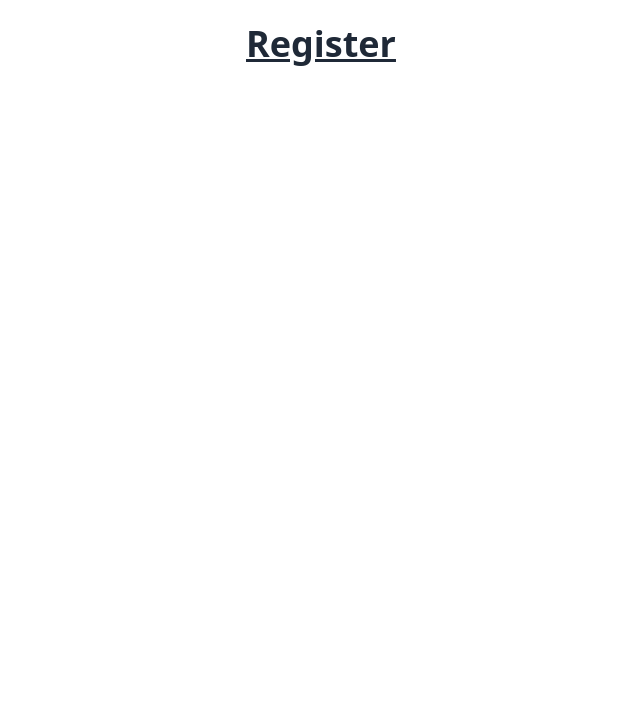
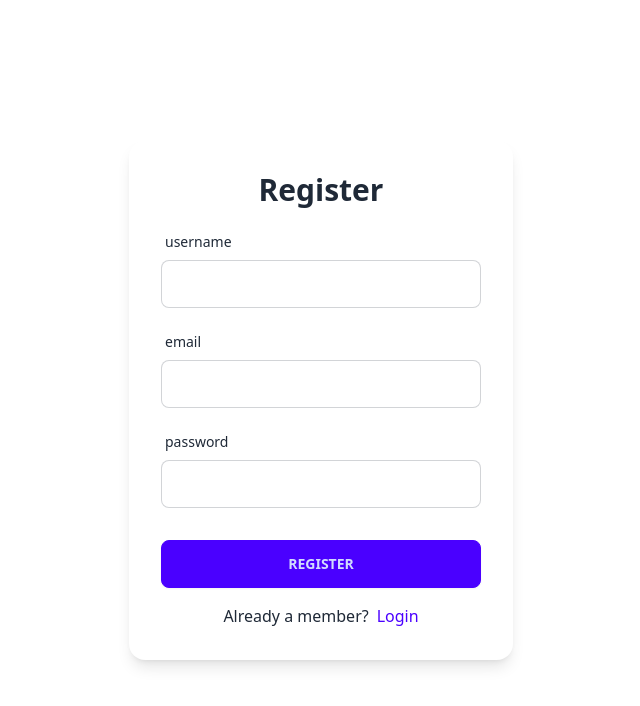
Before and after one commit to pktcodes/comfy-store-react-project-v2, a React (Vite) app: page /register in a window 1280 px wide. Shown: the top 706 px of the page, without its empty margins (319-959 px from the left). Built offline with nearby package versions, Linux system fonts and the light colour scheme.

Commit message:
Register Page

```diff
--- a/src/pages/Register.jsx
+++ b/src/pages/Register.jsx
@@ -1,6 +1,34 @@
+import { Form, Link } from "react-router-dom";
+
+import { FormInput, SubmitButton } from "../components";
+
 const Register = () => {
   return (
-    <div className="p-6 font-bold text-center underline text-4xl">Register</div>
+    <section className="grid h-screen place-items-center">
+      <Form
+        method="POST"
+        className="card  w-96 gap-y-4 bg-base-100 p-8 shadow-lg"
+      >
+        <h4 className="text-center text-3xl font-bold">Register</h4>
+        <FormInput label="username" type="text" name="username" />
+        <FormInput label="email" type="email" name="email" />
+        <FormInput label="password" type="password" name="password" />
+        <div className="mt-4">
+          <SubmitButton text="register" />
+        </div>
+        <p className=" text-center">
+          Already a member?
+          <span className="ml-2">
+            <Link
+              to="/login"
+              className="link-hover link capitalize text-primary"
+            >
+              login
+            </Link>
+          </span>
+        </p>
+      </Form>
+    </section>
   );
 };
 
```
